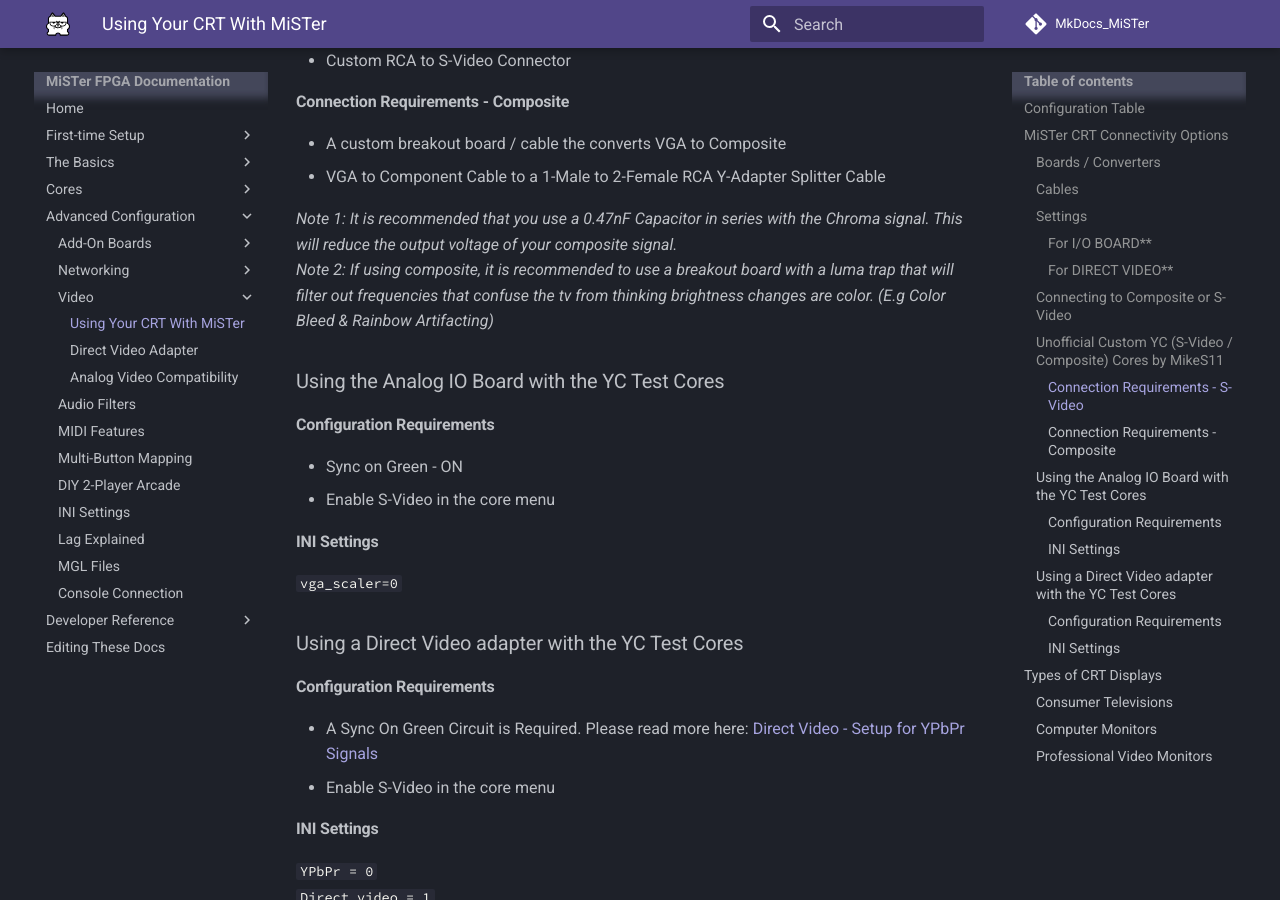
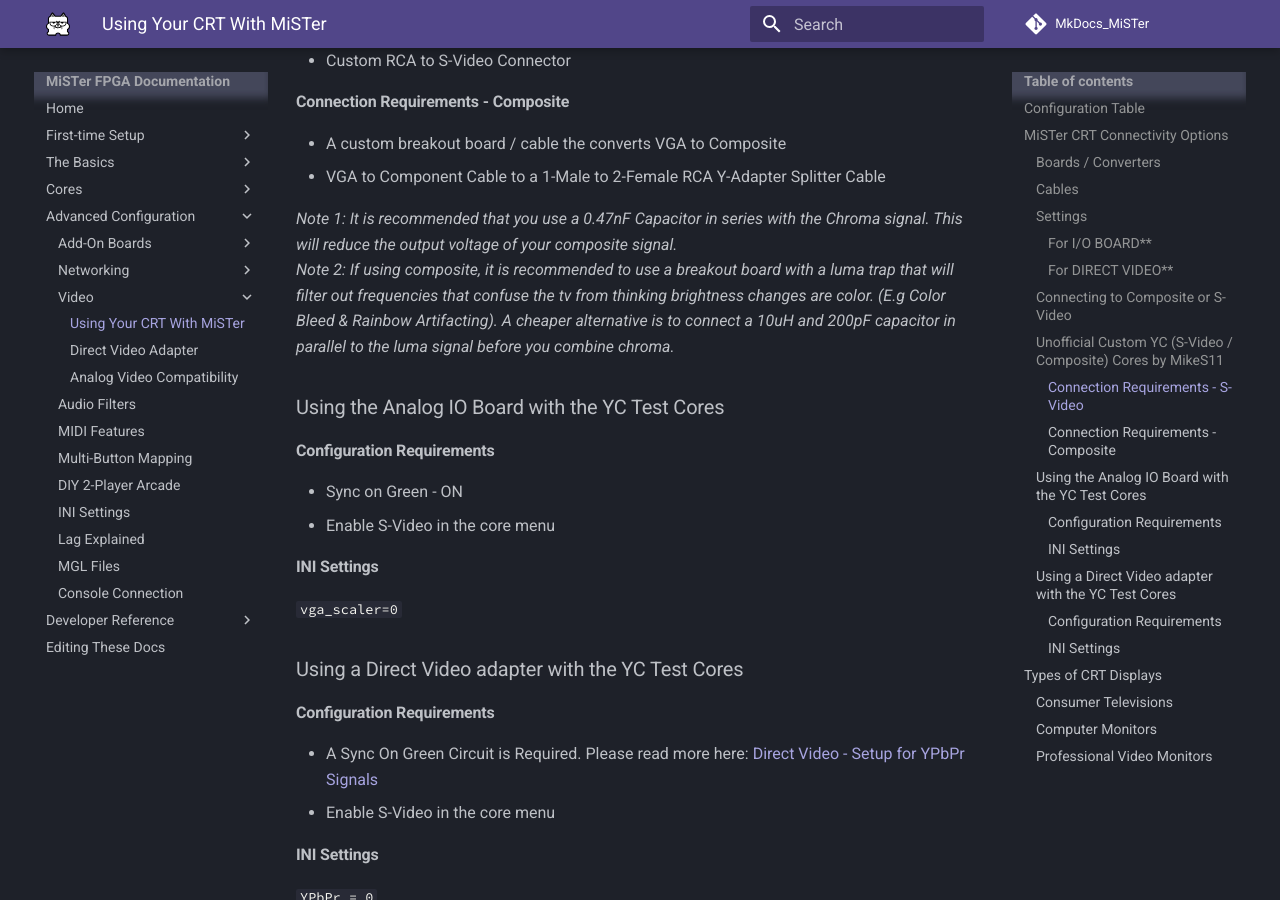
Before and after one commit to MiSTer-devel/MkDocs_MiSTer, an MkDocs documentation site: the page built from docs/advanced/crt.md, in a window 1280 px wide and 900 px high, scrolled down 4431 px. Built offline with MkDocs 1.6.1 and Material for MkDocs 9.7.7, drawn with Linux system fonts in a browser that asks for light colours; comment, search, counter and statistics services are not loaded; some of the changed text lies outside the part shown.

Commit message:
Added a simple luma trap recommendation

```diff
--- a/docs/advanced/crt.md
+++ b/docs/advanced/crt.md
@@ -131,7 +131,7 @@
 * VGA to Component Cable to a 1-Male to 2-Female RCA Y-Adapter Splitter Cable
 
 *Note 1: It is recommended that you use a 0.47nF Capacitor in series with the Chroma signal. This will reduce the output voltage of your composite signal.*
-*Note 2: If using composite, it is recommended to use a breakout board with a luma trap that will filter out frequencies that confuse the tv from thinking brightness changes are color. (E.g Color Bleed & Rainbow Artifacting)*
+*Note 2: If using composite, it is recommended to use a breakout board with a luma trap that will filter out frequencies that confuse the tv from thinking brightness changes are color. (E.g Color Bleed & Rainbow Artifacting). A cheaper alternative is to connect a 10uH and 200pF capacitor in parallel to the luma signal before you combine chroma.*
 
 ### Using the Analog IO Board with the YC Test Cores
 
```
Also changed, not shown: other parts of docs/advanced/crt.md (+1 -1 lines).
